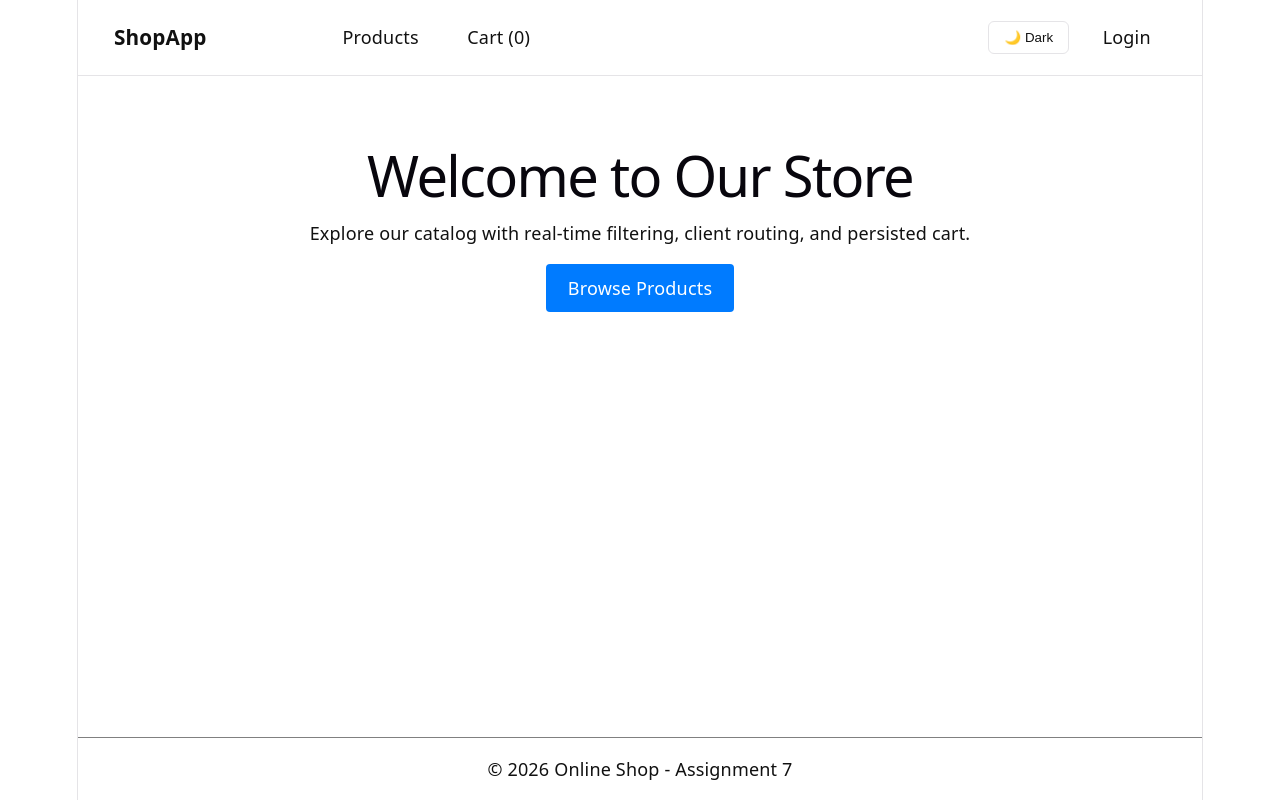
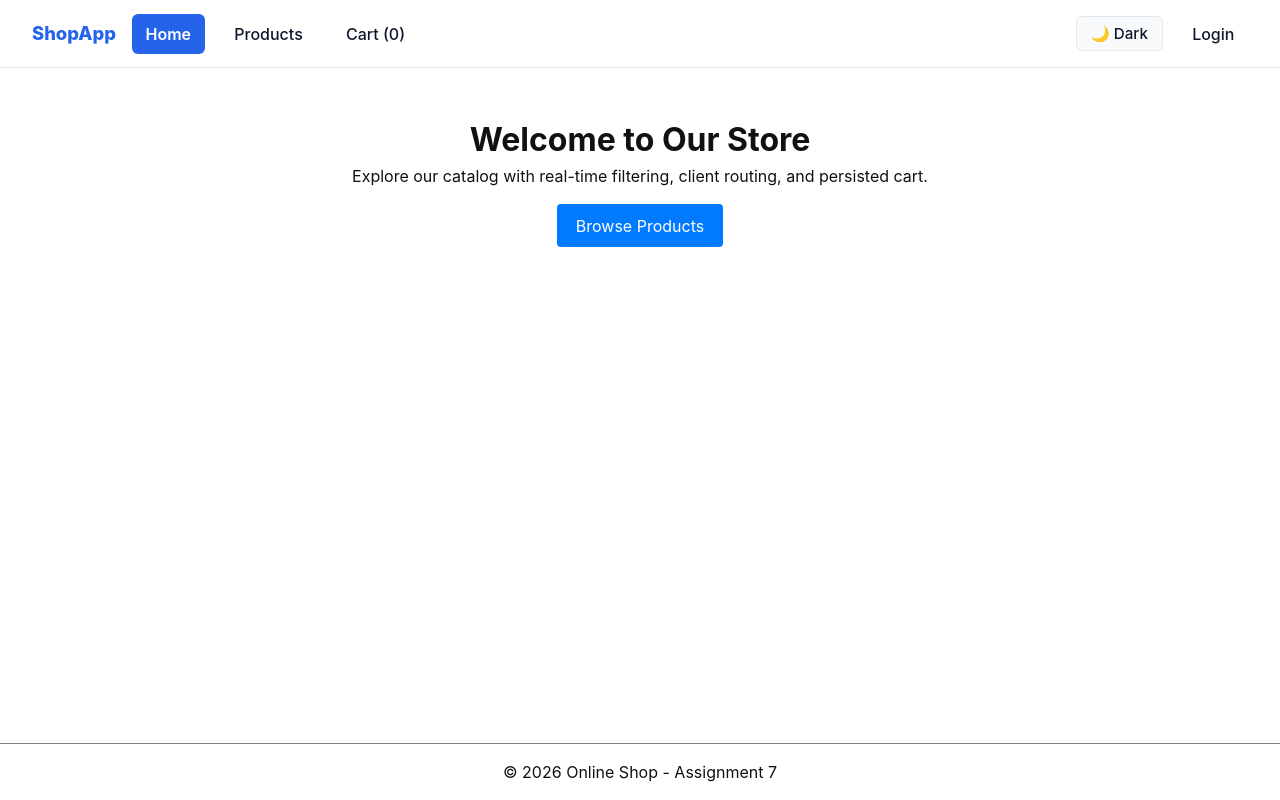
Before and after one commit to samahergargabou/assignment7, a React (Vite) app: page / in a window 1280 px wide. Built offline with nearby package versions, Linux system fonts and the light colour scheme.

Commit message:
style(css): update index.css with complete design tokens and dark mode variables

```diff
--- a/src/index.css
+++ b/src/index.css
@@ -1,111 +1,87 @@
 :root {
-  --text: #6b6375;
-  --text-h: #08060d;
-  --bg: #fff;
-  --border: #e5e4e7;
-  --code-bg: #f4f3ec;
-  --accent: #aa3bff;
-  --accent-bg: rgba(170, 59, 255, 0.1);
-  --accent-border: rgba(170, 59, 255, 0.5);
-  --social-bg: rgba(244, 243, 236, 0.5);
-  --shadow:
-    rgba(0, 0, 0, 0.1) 0 10px 15px -3px, rgba(0, 0, 0, 0.05) 0 4px 6px -2px;
-
-  --sans: system-ui, 'Segoe UI', Roboto, sans-serif;
-  --heading: system-ui, 'Segoe UI', Roboto, sans-serif;
-  --mono: ui-monospace, Consolas, monospace;
-
-  font: 18px/145% var(--sans);
-  letter-spacing: 0.18px;
-  color-scheme: light dark;
-  color: var(--text);
-  background: var(--bg);
-  font-synthesis: none;
-  text-rendering: optimizeLegibility;
-  -webkit-font-smoothing: antialiased;
-  -moz-osx-font-smoothing: grayscale;
-
-  @media (max-width: 1024px) {
-    font-size: 16px;
-  }
+  --bg-main: #f8fafc;
+  --bg-card: #ffffff;
+  --text-main: #0f172a;
+  --text-muted: #64748b;
+  --primary: #2563eb;
+  --primary-hover: #1d4ed8;
+  --border: #e2e8f0;
+  --danger: #ef4444;
+  --success: #10b981;
+  --shadow-sm: 0 1px 2px 0 rgb(0 0 0 / 0.05);
+  --shadow-md: 0 4px 6px -1px rgb(0 0 0 / 0.1), 0 2px 4px -2px rgb(0 0 0 / 0.1);
+  --radius: 10px;
 }
 
-@media (prefers-color-scheme: dark) {
-  :root {
-    --text: #9ca3af;
-    --text-h: #f3f4f6;
-    --bg: #16171d;
-    --border: #2e303a;
-    --code-bg: #1f2028;
-    --accent: #c084fc;
-    --accent-bg: rgba(192, 132, 252, 0.15);
-    --accent-border: rgba(192, 132, 252, 0.5);
-    --social-bg: rgba(47, 48, 58, 0.5);
-    --shadow:
-      rgba(0, 0, 0, 0.4) 0 10px 15px -3px, rgba(0, 0, 0, 0.25) 0 4px 6px -2px;
-  }
+[data-theme='dark'] {
+  --bg-main: #0b1120;
+  --bg-card: #1e293b;
+  --text-main: #f8fafc;
+  --text-muted: #94a3b8;
+  --primary: #3b82f6;
+  --primary-hover: #60a5fa;
+  --border: #334155;
+  --shadow-sm: 0 1px 2px 0 rgb(0 0 0 / 0.5);
+  --shadow-md: 0 4px 6px -1px rgb(0 0 0 / 0.4);
+}
 
-  #social .button-icon {
-    filter: invert(1) brightness(2);
-  }
+* {
+  box-sizing: border-box;
+  margin: 0;
+  padding: 0;
 }
 
 body {
-  margin: 0;
+  font-family: -apple-system, BlinkMacSystemFont, 'Segoe UI', Roboto, Helvetica, Arial, sans-serif;
+  background-color: var(--bg-main);
+  color: var(--text-main);
+  line-height: 1.5;
+  transition: background-color 0.2s ease, color 0.2s ease;
 }
 
-#root {
-  width: 1126px;
-  max-width: 100%;
-  margin: 0 auto;
-  text-align: center;
-  border-inline: 1px solid var(--border);
-  min-height: 100svh;
-  display: flex;
-  flex-direction: column;
-  box-sizing: border-box;
+/* Base button reset and modern look */
+button {
+  font-family: inherit;
+  font-size: 0.95rem;
+  font-weight: 500;
+  padding: 0.6rem 1.1rem;
+  border-radius: var(--radius);
+  border: 1px solid transparent;
+  cursor: pointer;
+  transition: all 0.15s ease;
 }
 
-h1,
-h2 {
-  font-family: var(--heading);
-  font-weight: 500;
-  color: var(--text-h);
+button:hover:not(:disabled) {
+  opacity: 0.9;
+  transform: translateY(-1px);
 }
 
-h1 {
-  font-size: 56px;
-  letter-spacing: -1.68px;
-  margin: 32px 0;
-  @media (max-width: 1024px) {
-    font-size: 36px;
-    margin: 20px 0;
-  }
-}
-h2 {
-  font-size: 24px;
-  line-height: 118%;
-  letter-spacing: -0.24px;
-  margin: 0 0 8px;
-  @media (max-width: 1024px) {
-    font-size: 20px;
-  }
-}
-p {
-  margin: 0;
+button:active:not(:disabled) {
+  transform: translateY(0);
 }
 
-code,
-.counter {
-  font-family: var(--mono);
-  display: inline-flex;
-  border-radius: 4px;
-  color: var(--text-h);
+button:disabled {
+  opacity: 0.6;
+  cursor: not-allowed;
 }
 
-code {
-  font-size: 15px;
-  line-height: 135%;
-  padding: 4px 8px;
-  background: var(--code-bg);
+/* Form controls */
+input[type="text"],
+input[type="password"],
+select {
+  font-family: inherit;
+  font-size: 0.95rem;
+  padding: 0.65rem 0.9rem;
+  border-radius: var(--radius);
+  border: 1px solid var(--border);
+  background-color: var(--bg-card);
+  color: var(--text-main);
+  outline: none;
+  transition: border-color 0.15s ease, box-shadow 0.15s ease;
 }
+
+input:focus,
+select:focus {
+  border-color: var(--primary);
+  box-shadow: 0 0 0 3px rgba(37, 99, 235, 0.18);
+}
```
